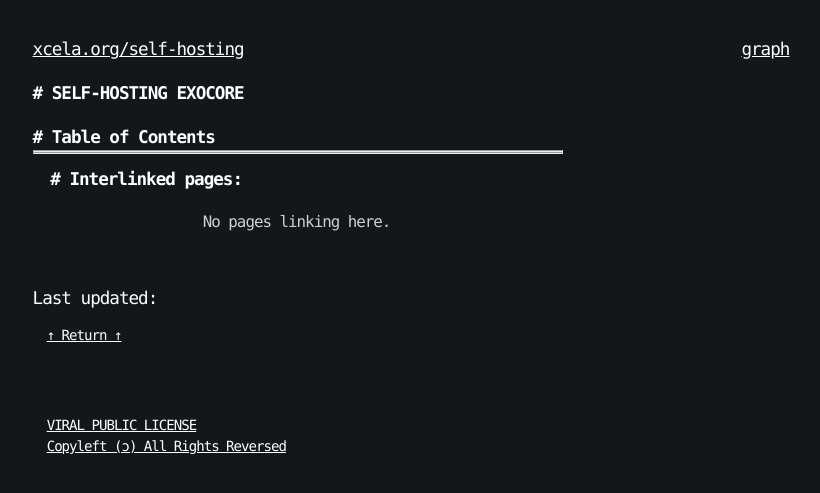
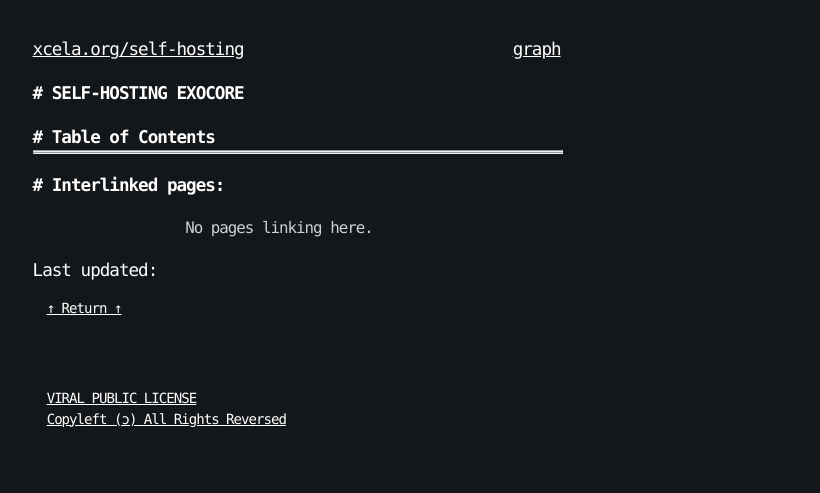
Before and after one commit to xcela/Exocore, a Jekyll site: the page built from _notes/self-hosting.md, in a window 1280 px wide. Shown: the top 493 px of the page, without its empty margins (229-1049 px from the left). Built offline with Jekyll 4.4.1, drawn with Linux system fonts in a browser that asks for light colours.

Commit message:
Update _gemini.scss

```diff
--- a/_sass/_gemini.scss
+++ b/_sass/_gemini.scss
@@ -144,6 +144,7 @@ a:hover {
 nav {
  color: $color-text;
  font-weight: normal;
+ max-width:30em;
 }
 
 .alignleft {
@@ -185,8 +186,7 @@ hr {margin:0em; max-width: 30em;}
 
 .sidenote {
   background-color: $background;
-  padding: 1em;
-  padding-top:0em;
+  margin-top:1em;
 }
 
 .backlink-box {
```
